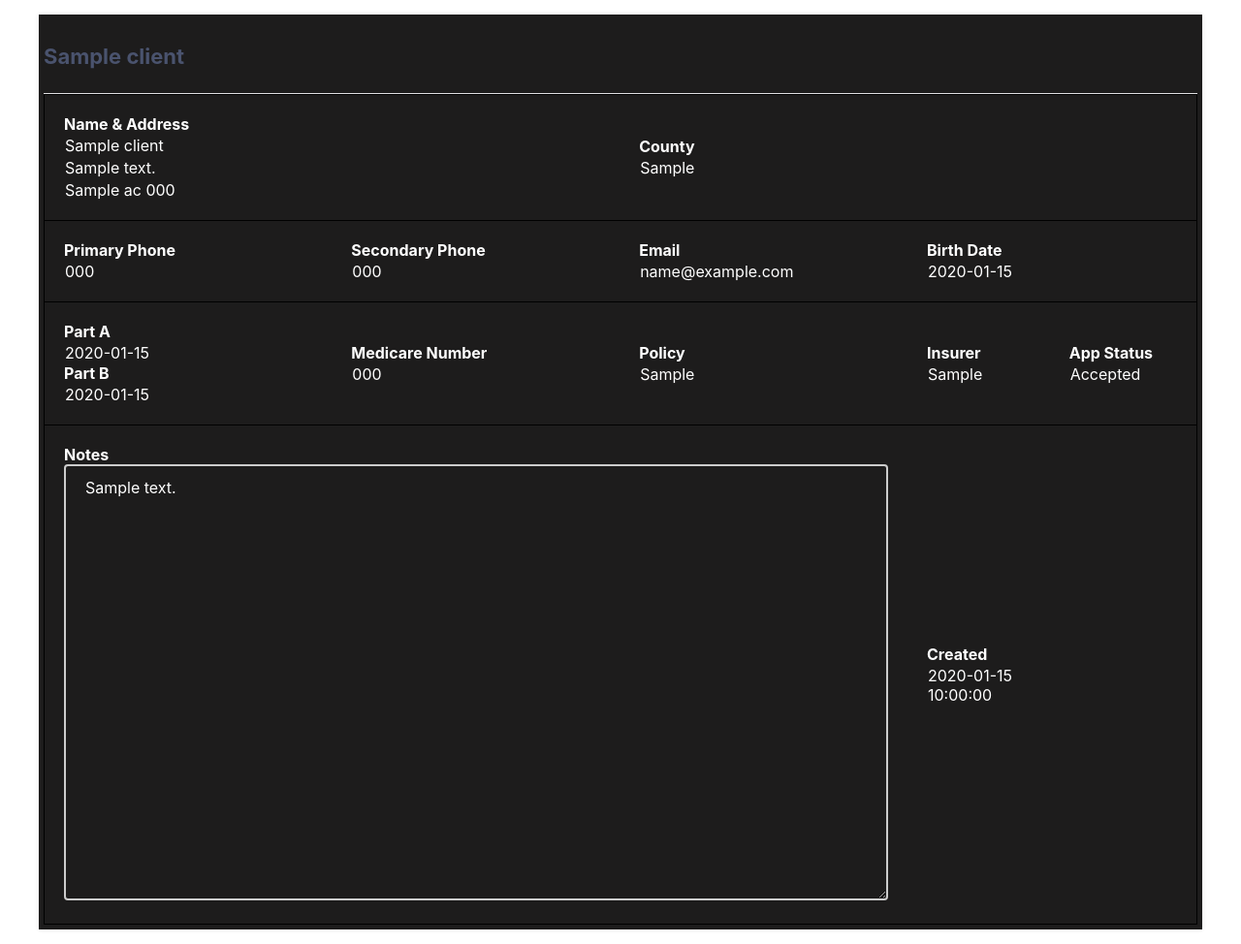
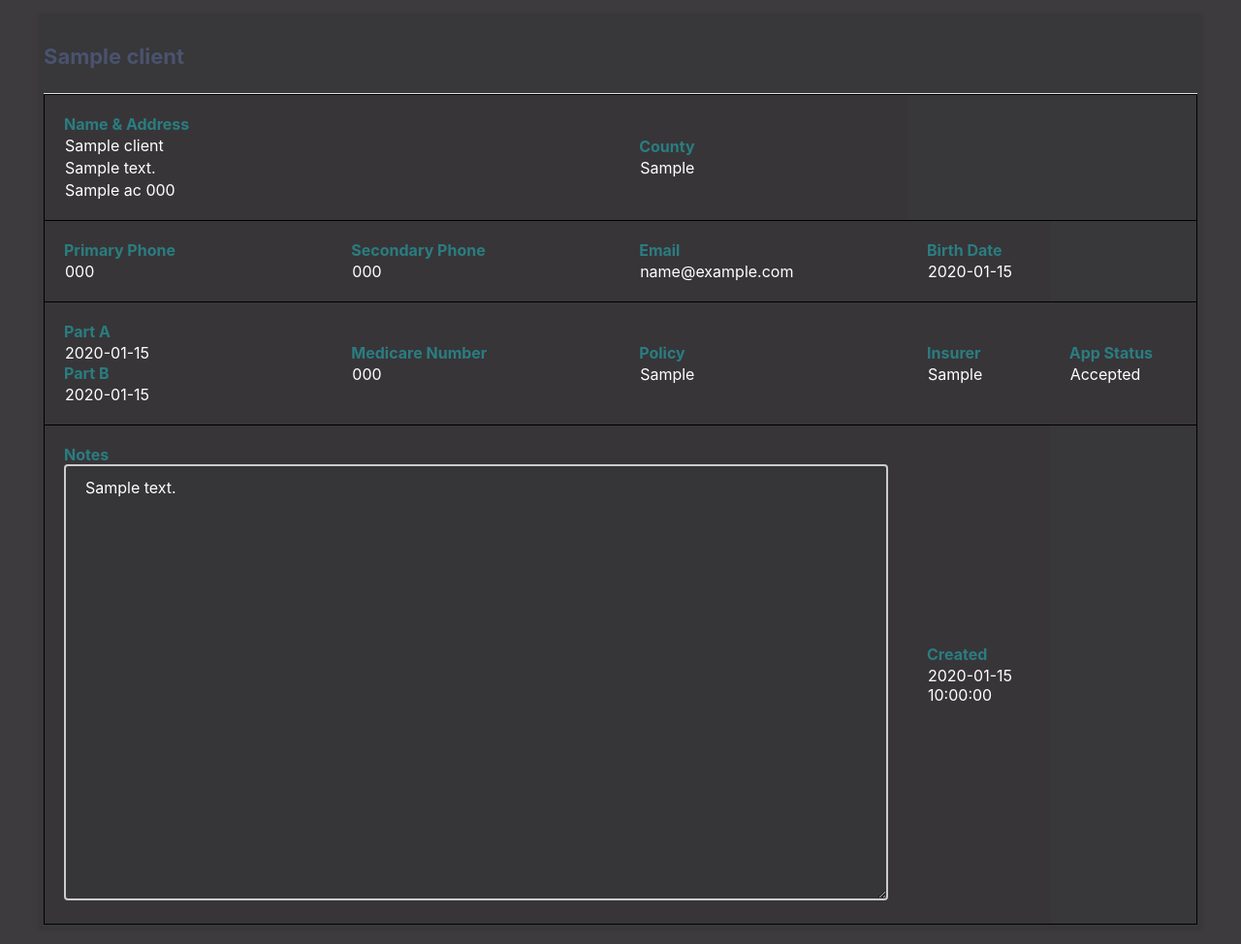
Before and after one commit to nicholsonz/Insure-CRM, a PHP site: page /viewCls.php?id=1 in a window 1280 px wide. Shown: the whole page at 97% size. Run offline with PHP 8.4, Linux system fonts and the light colour scheme; the visitor is signed in with stand-in values (Sample User, id 1); tables that the repository leaves empty hold one stand-in row (values such as "Sample post").

Commit message:
views adjustment

```diff
--- a/css/style.css
+++ b/css/style.css
@@ -9,7 +9,9 @@
 ::-webkit-scrollbar {
   display: none;
 }
-
+body {
+    background-color: rgba(55, 53, 56, 0.97)
+}
 .alert {
     padding: 20px;
     background-color: #f44336;
@@ -128,6 +130,7 @@ label {
     width: 250px;
     word-wrap: break-word;
     color: white;
+    background-color: rgba(55, 53, 56, 0.7)
 }
 
 .signup {
@@ -229,7 +232,7 @@ textarea {
     box-shadow: 0 0 5px 0 rgba(0, 0, 0, 0.1);
     margin: 15px 0;
     padding: 5px;
-    background-color: #1d1c1c;
+    background-color: rgba(55, 53, 56, 0.7);
 }
 
 .contentview textarea {
@@ -239,11 +242,13 @@ textarea {
     box-sizing: border-box;
     border: 2px solid #ccc;
     border-radius: 4px;
-    background-color: #1d1c1c;
+    background-color: rgba(55, 53, 56, 0.7);
     font-size: 16px;
     color: white
 }
-
+.contentview label {
+  color: rgba(42, 125, 128, 1);
+}
 .contentview table {
     border-collapse: collapse;
     table-layout: fixed;
--- a/viewCls.php
+++ b/viewCls.php
@@ -151,6 +151,5 @@ if(isset($_GET["id"]) && !empty(trim($_GET["id"]))){
 
                 </div>
            </div>
-        </div>
     </body>
 </html>
--- a/viewLds.php
+++ b/viewLds.php
@@ -92,7 +92,7 @@ if(isset($_GET["name"]) && !empty(trim($_GET["name"]))){
 </head>
 <body>
     <div class="contentview">
-        <div>
+        <div class="">
                     <h1 class=""><?php echo $row["name"]; ?></h1>
                     <table>
                         <tr>
@@ -151,6 +151,5 @@ if(isset($_GET["name"]) && !empty(trim($_GET["name"]))){
 
                 </div>
            </div>
-        </div>
     </body>
 </html>
```
Also changed, not shown: convertlead.php (+4 -4 lines).
